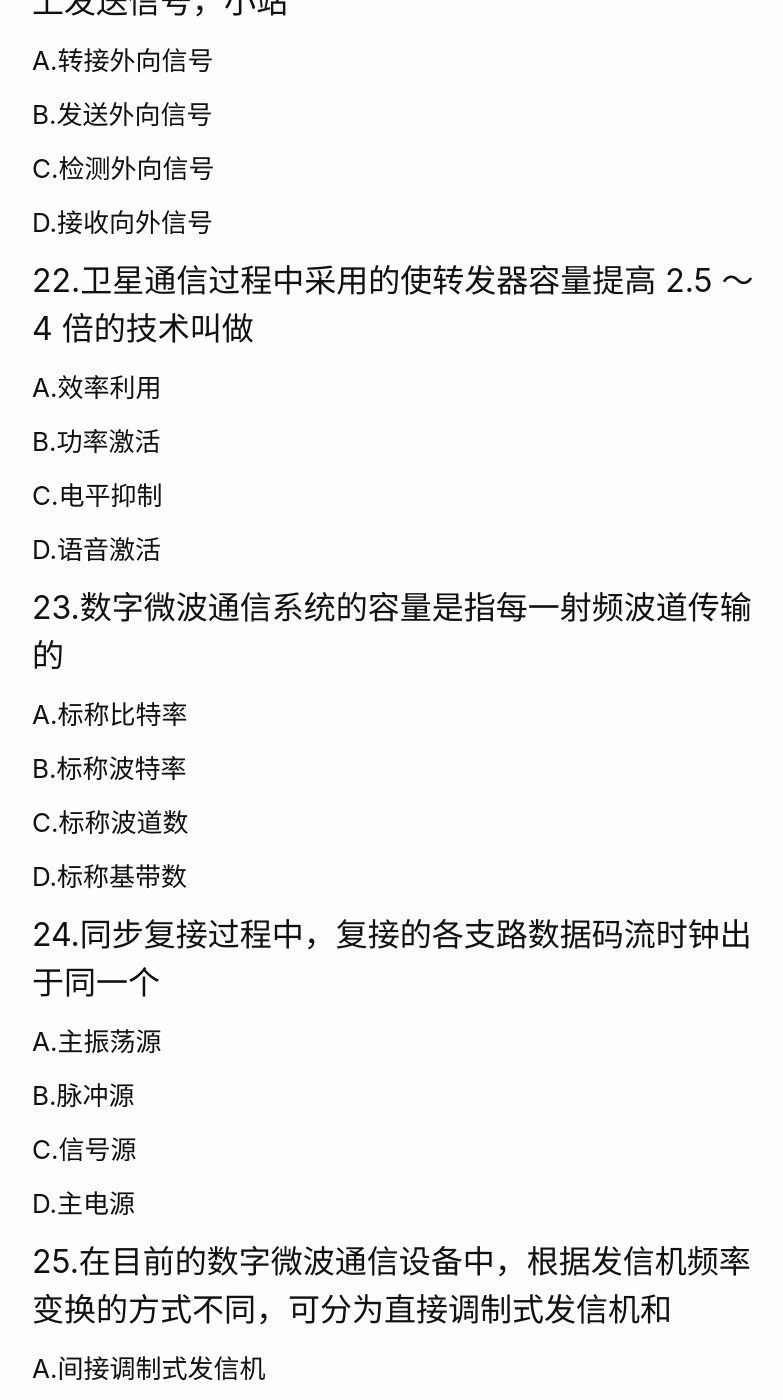
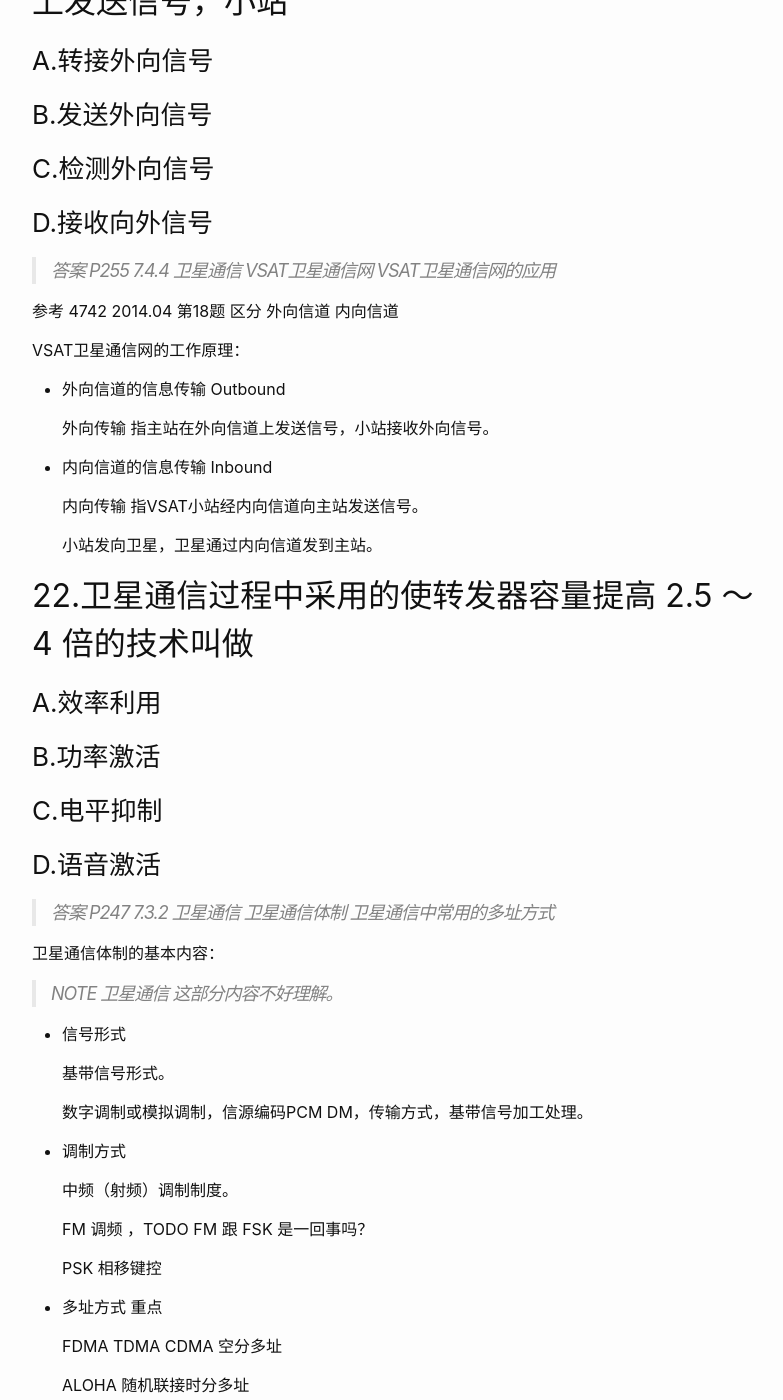
Before and after one commit to wangtiga/wangtiga.github.io, a Jekyll site: the page built from _previews/2019-06-27-4742_2013_04.md, in a window 1280 px wide and 1400 px high, scrolled down 15753 px. Shown: the whole window, without its empty margins (238-1021 px from the left). Built offline with Jekyll 4.4.1, drawn with Linux system fonts in a browser that asks for light colours; some of the changed text lies outside the part shown.

Commit message:
updated from notep

```diff
--- a/_previews/2019-06-27-4742_2013_04.md
+++ b/_previews/2019-06-27-4742_2013_04.md
@@ -447,11 +447,64 @@ PAM 模拟抽样信号 P58
 ### C.检测外向信号
 ### D.接收向外信号
 
+> 答案 P255 7.4.4 卫星通信 VSAT卫星通信网 VSAT卫星通信网的应用
+
+参考 4742 2014.04 第18题 区分 外向信道 内向信道
+
+VSAT卫星通信网的工作原理：
+
+- 外向信道的信息传输 Outbound
+
+  外向传输 指主站在外向信道上发送信号，小站接收外向信号。
+
+- 内向信道的信息传输 Inbound
+
+  内向传输 指VSAT小站经内向信道向主站发送信号。
+
+  小站发向卫星，卫星通过内向信道发到主站。
+
+
 ## 22.卫星通信过程中采用的使转发器容量提高 2.5 ～ 4 倍的技术叫做
 ### A.效率利用
 ### B.功率激活
 ### C.电平抑制
 ### D.语音激活
+
+> 答案 P247 7.3.2 卫星通信 卫星通信体制 卫星通信中常用的多址方式
+
+卫星通信体制的基本内容：
+
+> NOTE 卫星通信 这部分内容不好理解。
+
+- 信号形式
+
+  基带信号形式。
+
+  数字调制或模拟调制，信源编码PCM DM，传输方式，基带信号加工处理。
+
+- 调制方式
+
+  中频（射频）调制制度。
+
+  FM 调频 ，TODO FM 跟 FSK 是一回事吗？
+
+  PSK 相移键控
+
+- 多址方式 重点
+
+  FDMA TDMA  CDMA 空分多址
+
+  ALOHA 随机联接时分多址
+
+  TODO P254 还提到 SDMA
+
+- 信道分配
+
+  预分配 按申请分配 随机占用信道
+
+  不同的多址方式可采用不同的信道分配制度
+
+
 
 
 ## 23.数字微波通信系统的容量是指每一射频波道传输的
@@ -460,6 +513,9 @@ PAM 模拟抽样信号 P58
 ### C.标称波道数
 ### D.标称基带数
 
+> 答案 P228 6.3.4 微波通信 PDH数字微波通信系统 PDH传输系统的容量
+
+参考 4742 2014.04 第21题
 
 ## 24.同步复接过程中，复接的各支路数据码流时钟出于同一个
 ### A.主振荡源
@@ -467,12 +523,49 @@ PAM 模拟抽样信号 P58
 ### C.信号源
 ### D.主电源
 
+> 答案 P224 6.3.2 微波通信 PDH数字微波通信系统 PDH传输系统的复接方式
+
+TODO 振荡源是什么
+
 
 ## 25.在目前的数字微波通信设备中，根据发信机频率变换的方式不同，可分为直接调制式发信机和
 ### A.间接调制式发信机
 ### B.复合调制式发信机
 ### C.变频式发信机
 ### D.外差式发信机
+
+> 答案 P224 6.1.2 微波通信 微波通信概论 数字微波通信
+
+数字微波通信系统组成
+
+- 数字微波发信系统
+
+  发信机根据频率变换方式不同：
+  直接调制式发信机 和 变频式发信机 。
+
+- 数字微波发信系统
+- 馈线及天线系统
+- 收发公用器
+- 数字微波通信采用的调制方式
+
+
+重点：
+
+基本概念
+- 特点
+
+  通信容量大，投资费用低，建设速度快，抗灾能力强。
+
+- 系统组成
+
+  PCM设备 基带切换设备 中频调制解调器 微波收发信机 分路系统 天馈设备
+
+- 常用工作频段
+
+  1GHz 到 26.5 GHz 之间，分为  L C X Ku K 几中波段
+
+微波通信频率配置，信号传输方式，复用方式
+
 
 
 # 二.填空
```
Also changed, not shown: _posts/2020-05-09-gstream_basic_tutorial08_shortcutting_pipeline.md (renamed from _previews/gstream_basic_tutorial08_shortcutting_pipeline.md, +5 -3 lines), _previews/2019-06-20-4742_2014_04.md (+38 -18 lines).
